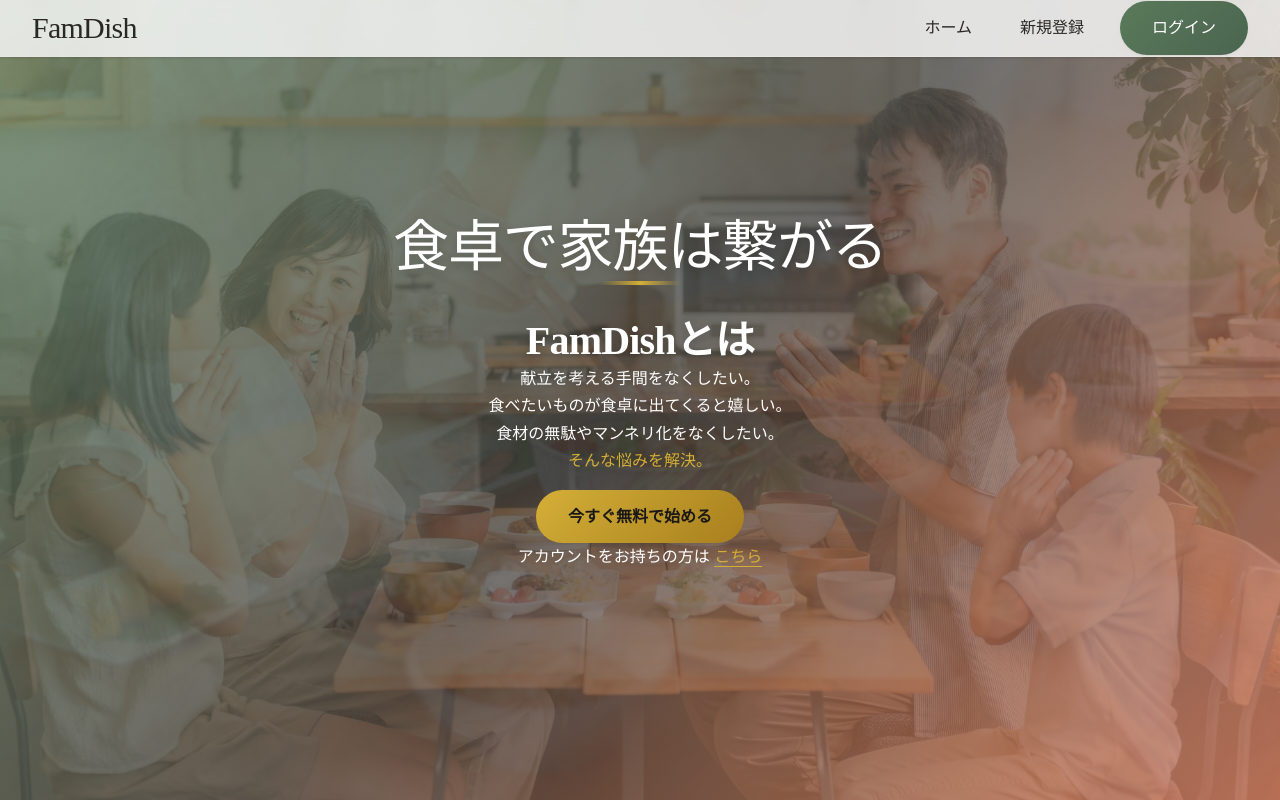
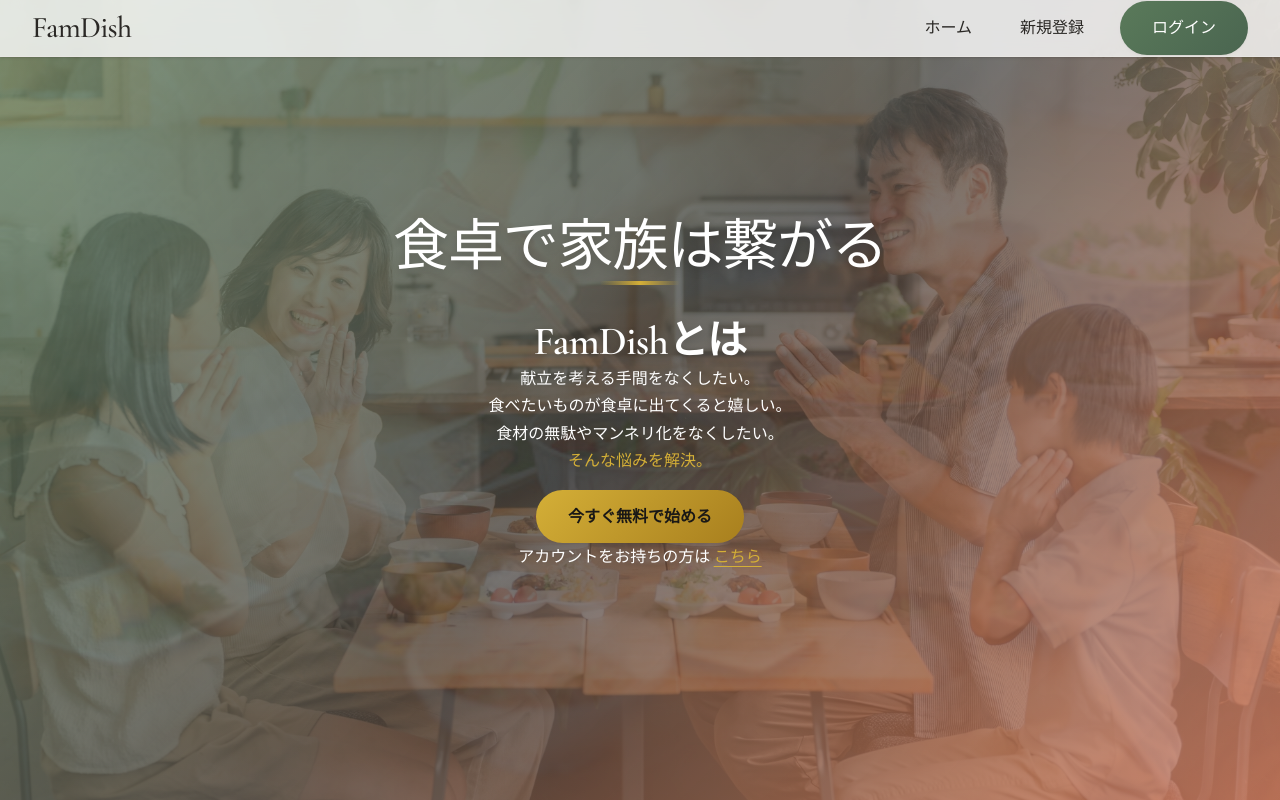
Before and after one commit to YukiYonekura-321/famdish-front-react, a Next.js app: page / in a window 1280 px wide. Shown: the top 800 px of the page. Built offline with nearby package versions, Linux system fonts and the light colour scheme.

Commit message:
🐛 fix: resolve CSS parsing error

```diff
--- a/src/app/globals.css
+++ b/src/app/globals.css
@@ -1,11 +1,10 @@
+@import url("https://fonts.googleapis.com/css2?family=Cormorant+Garamond:wght@300;400;500;600;700&family=Outfit:wght@300;400;500;600;700&display=swap");
 @import "tailwindcss";
 
 /* ═══════════════════════════════════════════════════════════════════
    FAMDISH - ORGANIC LUXURY DESIGN SYSTEM
    A warm, refined aesthetic inspired by artisanal food culture
    ═══════════════════════════════════════════════════════════════════ */
-
-@import url("https://fonts.googleapis.com/css2?family=Cormorant+Garamond:wght@300;400;500;600;700&family=Outfit:wght@300;400;500;600;700&display=swap");
 
 :root {
   /* Core color palette - Earth & Gold */
```
